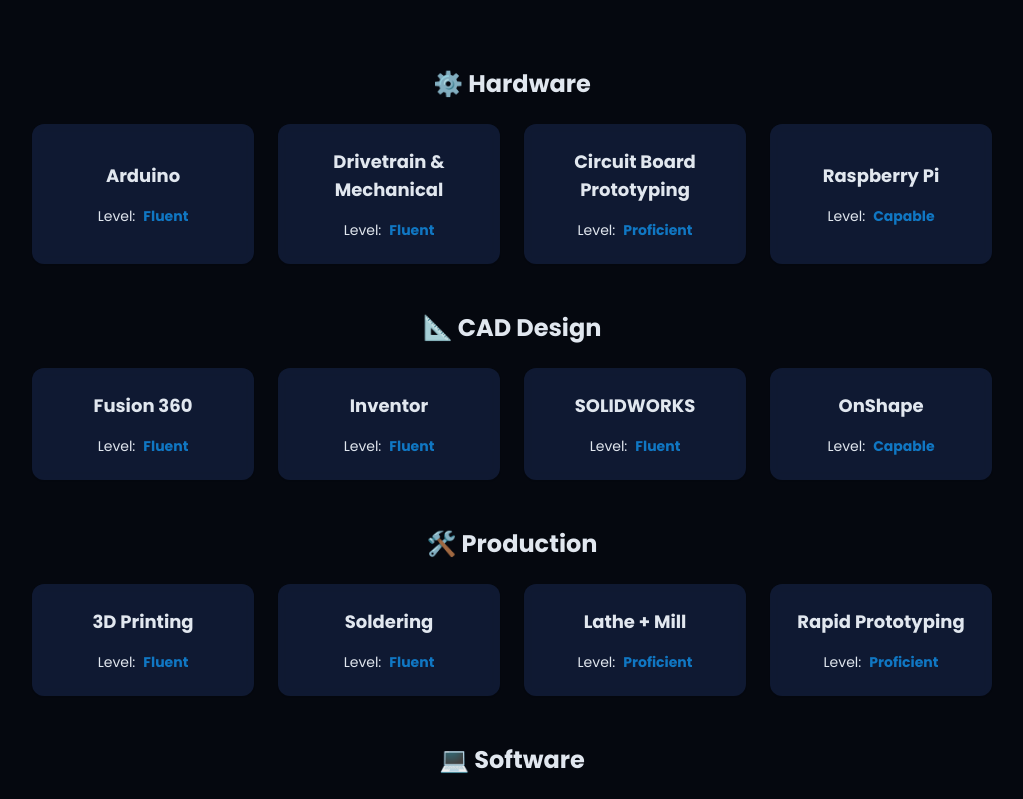
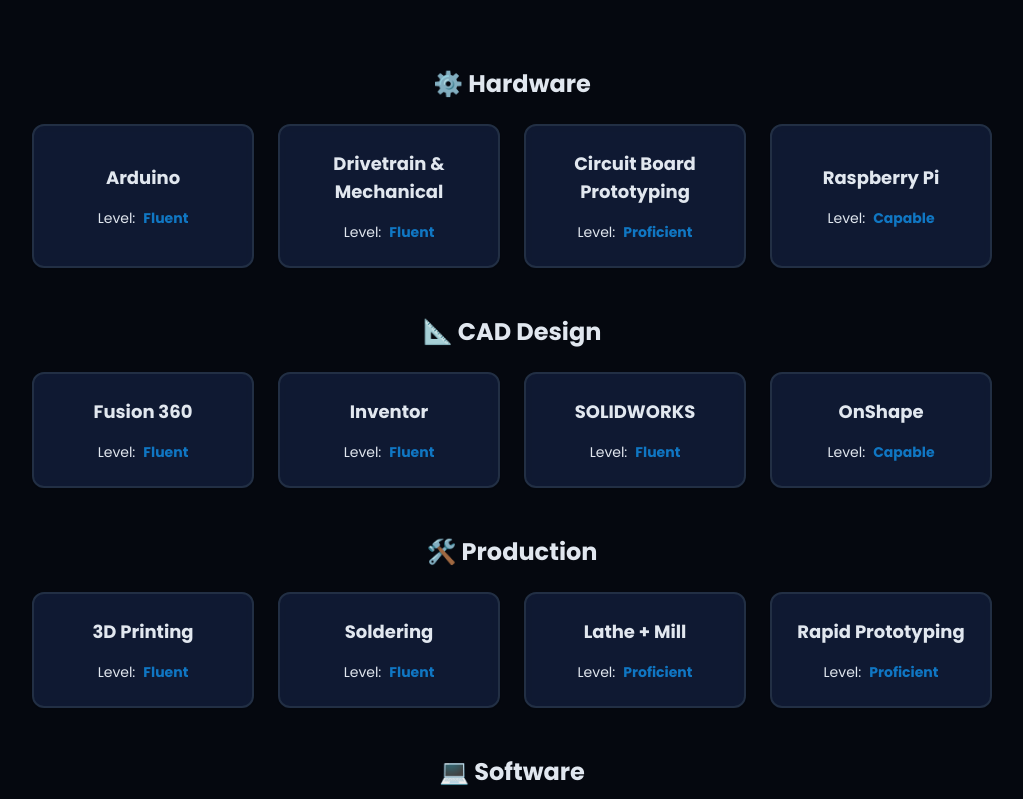
Before and after one commit to Aabjosh/Aabjosh-s-Portfolio, a React (Vite) app: page / in a window 1280 px wide. Shown: the part 2740-3539 px from the top of the page, without its empty margins (128-1151 px from the left). Built offline with nearby package versions, Linux system fonts and the light colour scheme.

Commit message:
Update SkillsSection.jsx

```diff
--- a/src/components/SkillsSection.jsx
+++ b/src/components/SkillsSection.jsx
@@ -64,7 +64,7 @@
                             </h3>
                             <div className="grid grid-cols-1 sm:grid-cols-2 lg:grid-cols-4 gap-6">
                                 {categorySkills.map((skill, key) => (
-                                    <div key={key} className="bg-card/65 p-6 rounded-xl shadow-xs card-hover flex flex-col justify-center backdrop-blur-xs">
+                                    <div key={key} className="bg-card/65 p-6 rounded-xl shadow-xs card-hover flex flex-col justify-center backdrop-blur-xs border-2">
                                         <div className="mb-4">
                                             <h4 className="font-bold text-lg">{skill.name}</h4>
                                         </div>
```
